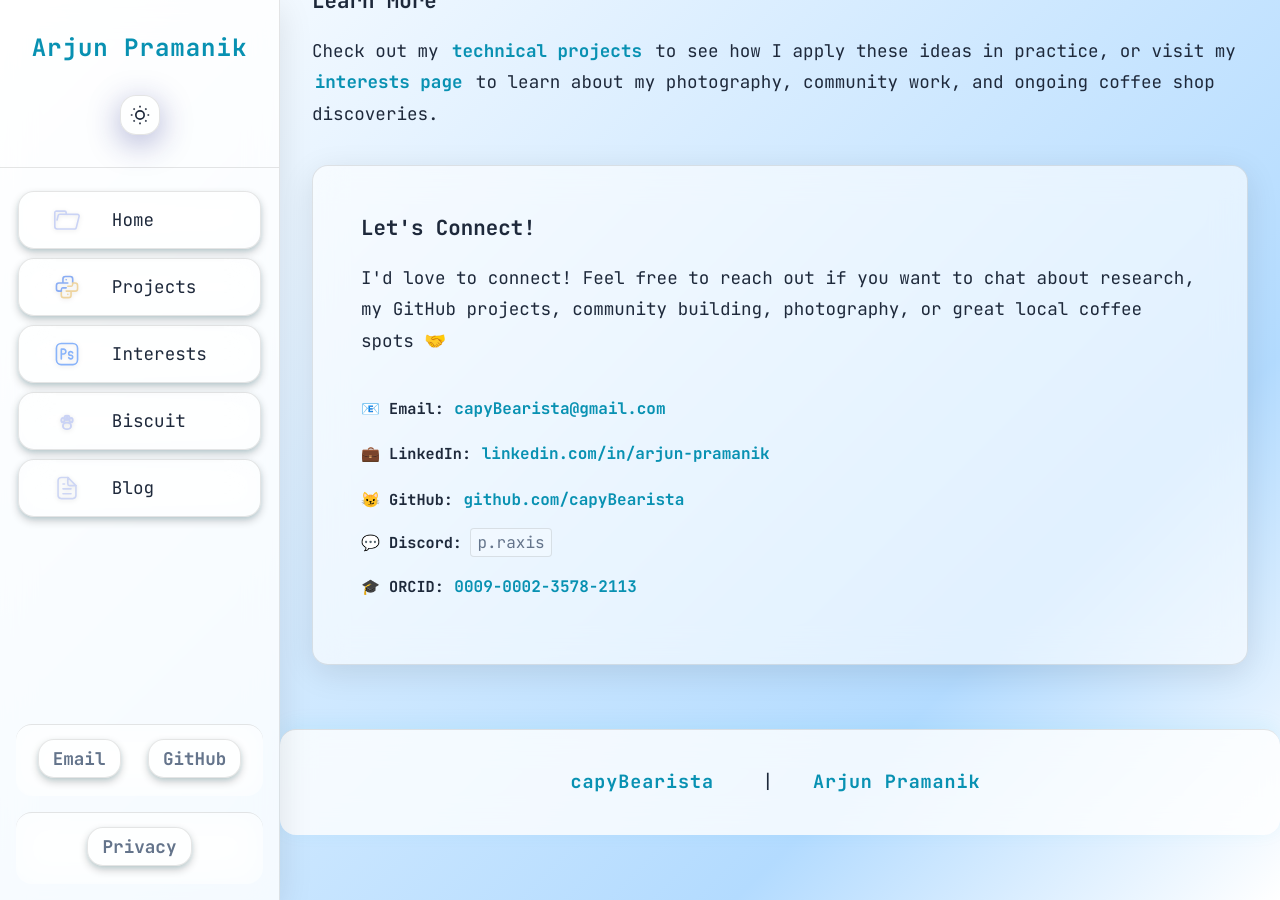
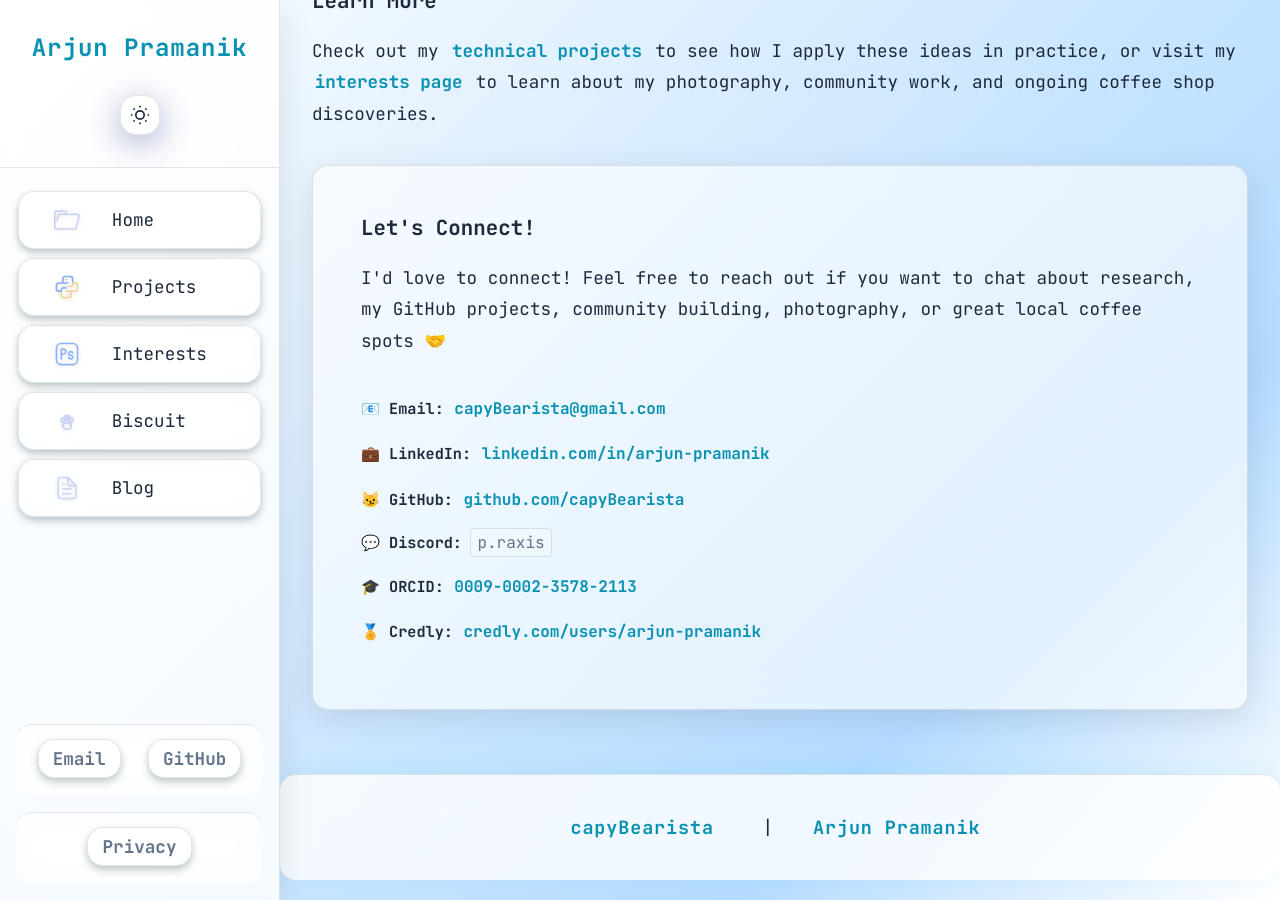
Before and after one commit to capyBearista/capybearista.github.io, a Jekyll site: the page built from index.html, in a window 1280 px wide and 900 px high, scrolled down 855 px. Built offline with Jekyll 4.4.1, drawn with Linux system fonts in a browser that asks for light colours.

Commit message:
add Credly connect section

```diff
--- a/index.html
+++ b/index.html
@@ -144,6 +144,15 @@ seo:
             >0009-0002-3578-2113</a
           >
         </div>
+        <div class="contact-item">
+          <strong>🏅 Credly:</strong>
+          <a
+            href="https://www.credly.com/users/arjun-pramanik"
+            target="_blank"
+            rel="noopener"
+            >credly.com/users/arjun-pramanik</a
+          >
+        </div>
       </div>
     </div>
   </article>
```
